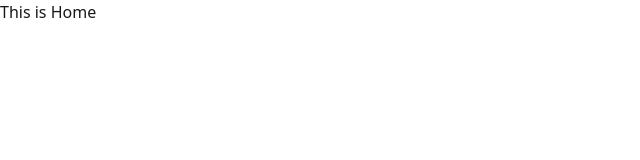
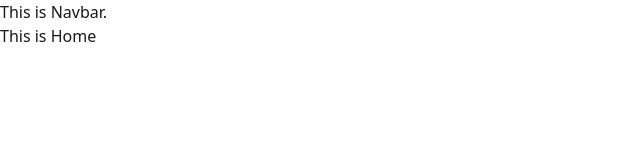
Before and after one commit to Suprio-Das/Job-Portal-Client, a React (Vite) app: page / in a window 1280 px wide. Shown: the top 160 px of the page, without its empty margins (0-640 px from the left). Built offline with nearby package versions, Linux system fonts and the light colour scheme.

Commit message:
Shared component Navbar Created and added to MainLayout

```diff
--- a/src/Layout/MainLayout.jsx
+++ b/src/Layout/MainLayout.jsx
@@ -1,9 +1,11 @@
 import React from 'react';
 import { Outlet } from 'react-router-dom';
+import Navbar from '../Pages/Shared/Navbar';
 
 const MainLayout = () => {
     return (
         <div>
+            <Navbar></Navbar>
             <Outlet></Outlet>
         </div>
     );
--- /dev/null
+++ b/src/Pages/Shared/Navbar.jsx
@@ -0,0 +1,11 @@
+import React from 'react';
+
+const Navbar = () => {
+    return (
+        <div>
+            This is Navbar.
+        </div>
+    );
+};
+
+export default Navbar;
```
